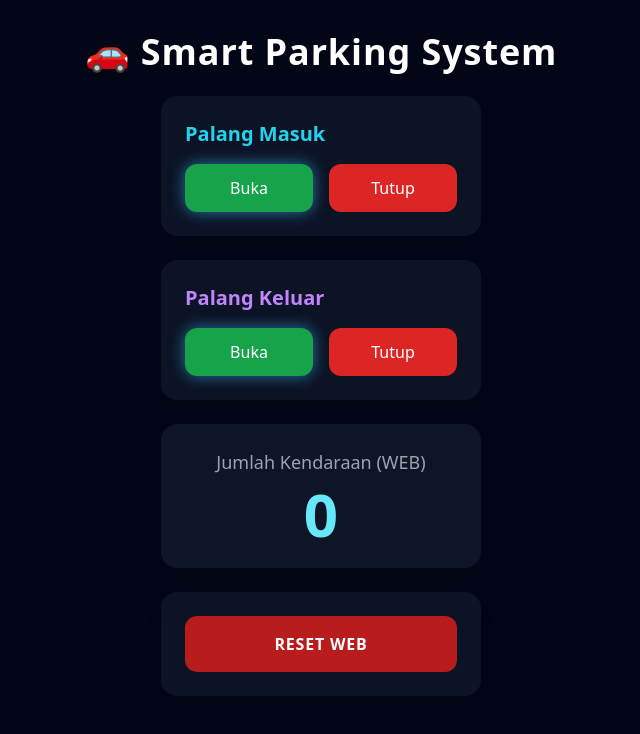
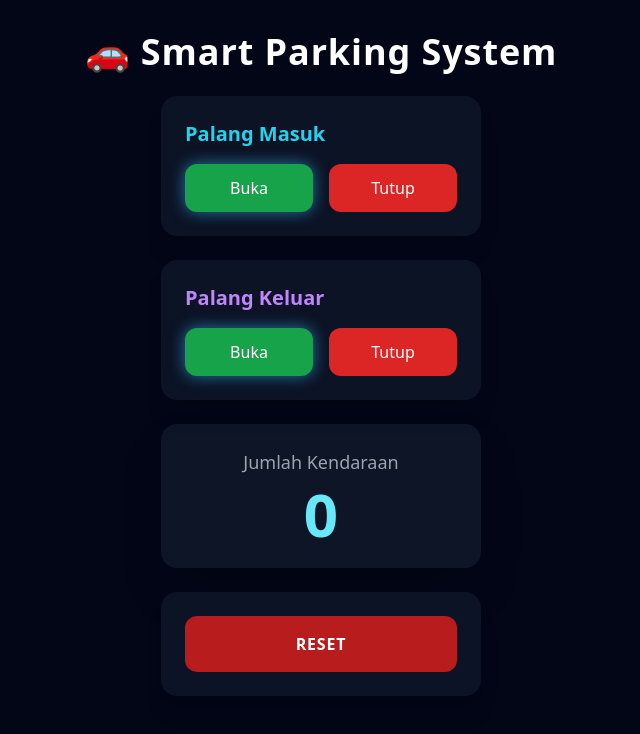
Before and after one commit to mickodwis/projekiot, a plain HTML site: page index.html in a window 1280 px wide. Shown: the whole page, without its empty margins (319-959 px from the left). Drawn offline with nearby package versions, Linux system fonts and the light colour scheme; no server answers.

Commit message:
Add files via upload

```diff
--- a/index.html
+++ b/index.html
@@ -73,16 +73,16 @@
 
   <!-- JUMLAH KENDARAAN -->
   <div class="bg-slate-900/90 rounded-2xl p-6 w-80 mb-6 shadow-2xl text-center">
-    <h3 class="text-lg text-gray-400 mb-2">Jumlah Kendaraan (WEB)</h3>
+    <h3 class="text-lg text-gray-400 mb-2">Jumlah Kendaraan </h3>
     <h1 id="jumlah" class="text-6xl font-bold text-cyan-300">0</h1>
   </div>
 
   <!-- RESET -->
   <div class="bg-slate-900/80 rounded-2xl p-6 w-80 shadow-xl">
-    <button onclick="resetWeb()"
+    <button onclick="reset()"
       class="w-full py-4 rounded-xl bg-red-700 hover:bg-red-600
       hover:scale-105 transition-all font-bold tracking-wider">
-      RESET WEB
+      RESET
     </button>
   </div>
 
```
